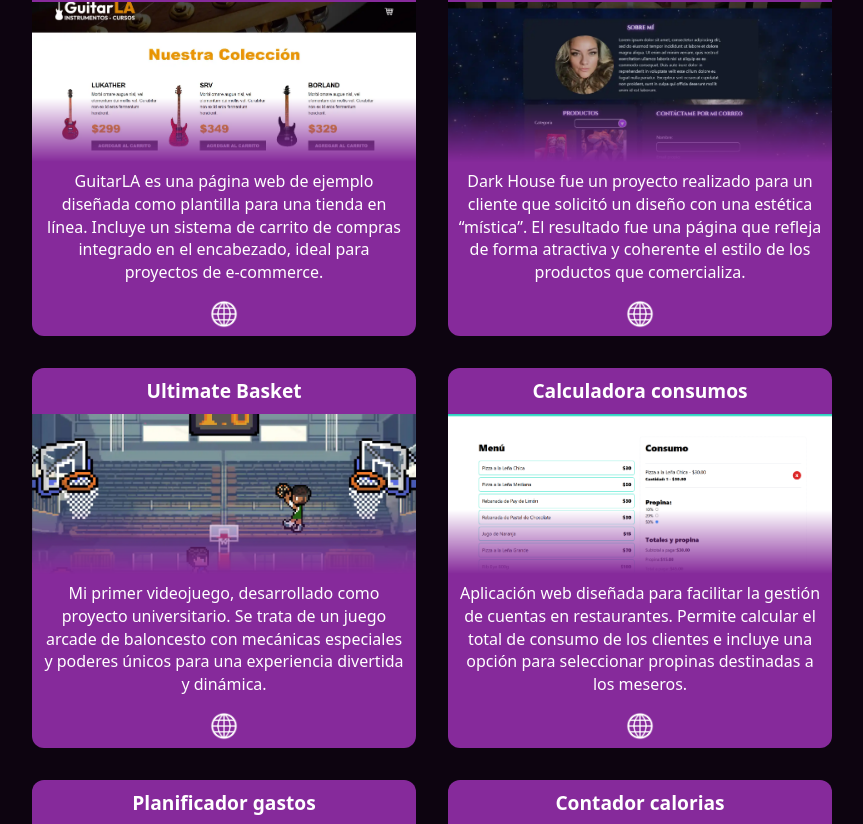
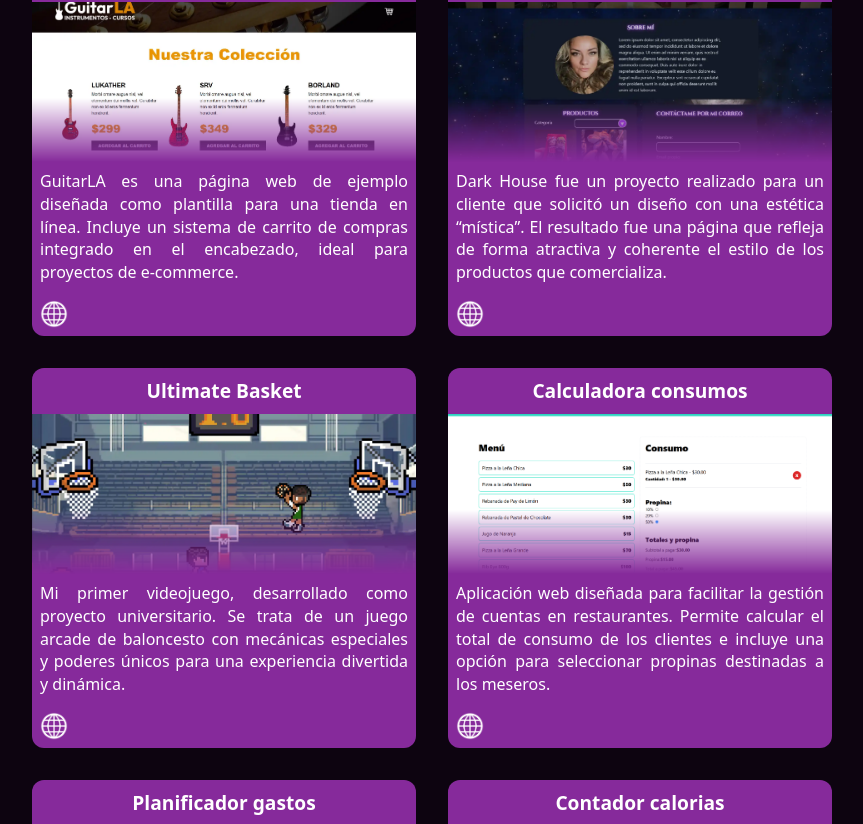
Before and after one commit to XilefTorres/portfolio_React, a React (Vite) app: page / in a window 1280 px wide. Shown: the part 896-1720 px from the top of the page, without its empty margins (208-1071 px from the left). Built offline with nearby package versions, Linux system fonts and the light colour scheme.

Commit message:
web button position fixed

```diff
--- a/src/components/Projects.tsx
+++ b/src/components/Projects.tsx
@@ -18,10 +18,10 @@ export default function Projects() {
                       />
                     </a>
 
-                    <p className="p-2 text-white text-sm">{i.description}</p>
+                    <p className="p-2 text-white text-sm text-justify">{i.description}</p>
 
-                    <div className="flex flex-row gap-2 w-full p-2 justify-center">
-                      <a href={i.link}>
+                    <div className="flex flex-row gap-2 p-2">
+                      <a href={i.link} className="">
                         <img className="size-7" src="/Logos/web.png" alt="Web" />
                       </a>
                       {i.source !== "" && (
```
